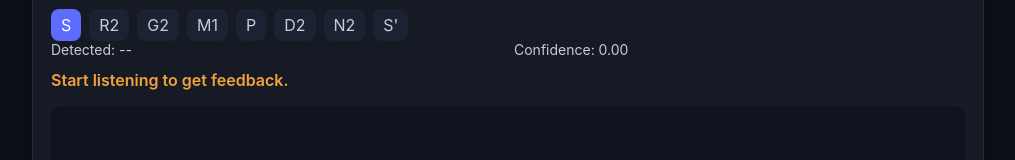
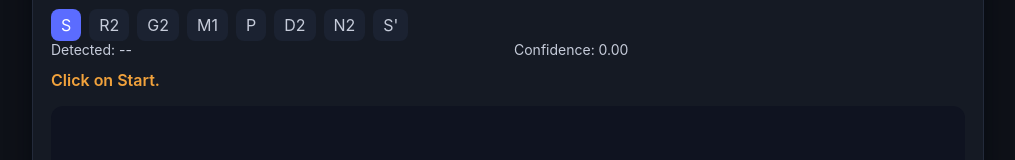
Before and after one commit to sohamkorade/icm-trainer, a React (Vite) app: page / in a window 1280 px wide. Shown: the part 382-542 px from the top of the page, without its empty margins (132-1147 px from the left). Built offline with nearby package versions, Linux system fonts and the light colour scheme.

Commit message:
Update suggestion text

```diff
--- a/src/App.jsx
+++ b/src/App.jsx
@@ -51,9 +51,7 @@ function App() {
   const [centsOff, setCentsOff] = useState(0);
   const [confidence, setConfidence] = useState(0);
   const [inTune, setInTune] = useState(false);
-  const [suggestion, setSuggestion] = useState(
-    "Start listening to get feedback.",
-  );
+  const [suggestion, setSuggestion] = useState("Click on Start.");
   const [status, setStatus] = useState("Click Start to initialize audio.");
   const [sampleBuffers, setSampleBuffers] = useState({});
   const [isCallAndResponseActive, setIsCallAndResponseActive] = useState(false);
@@ -595,7 +593,7 @@ function App() {
       }
     }
 
-    setSuggestion("Start listening to get feedback.");
+    setSuggestion("Click on Start.");
   };
 
   useEffect(() => {
```
